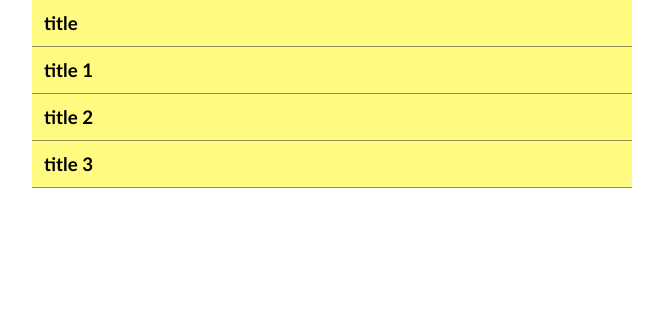
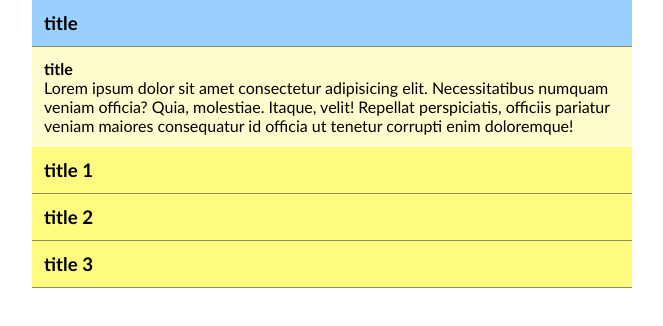
Before and after one commit to a19860101/RWD-135-20220530, a plain HTML site: page JQUERY/collapse-2.html in a window 1280 px wide. Both pictures are taken after a click on the element "title". Shown: the whole page, without its empty margins (308-971 px from the left). Drawn offline with nearby package versions, Linux system fonts and the light colour scheme.

Commit message:
20220708

```diff
--- a/JQUERY/collapse-2.html
+++ b/JQUERY/collapse-2.html
@@ -25,6 +25,9 @@
             cursor: pointer;
         }
         .collapse-btn:hover {
+            background-color: #9ad0ff;
+        }
+        .collapse-btn.active {
             background-color: #9ad0ff;
         }
         .collapse-panel {
@@ -66,5 +69,13 @@
             </p>
         </div>
     </div>
+    <script>
+        $(function(){
+            $('.collapse-btn').click(function(){
+                $(this).next().slideToggle();
+                $(this).toggleClass('active');
+            })
+        })
+    </script>
 </body>
 </html>
```
